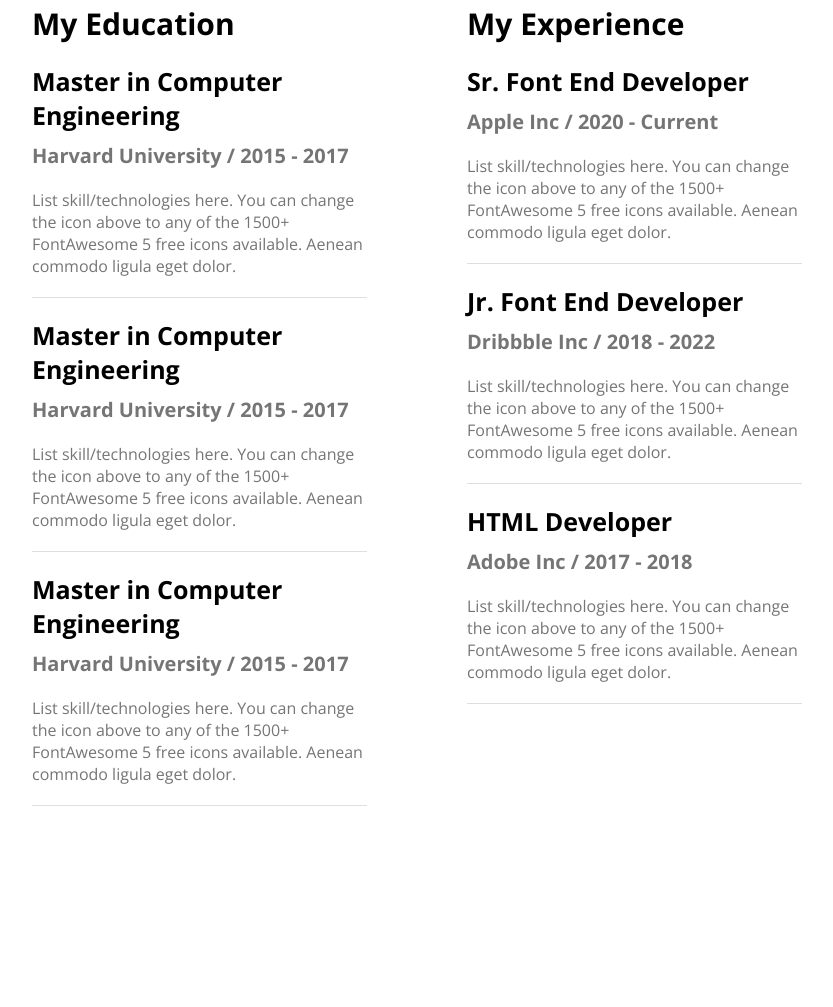
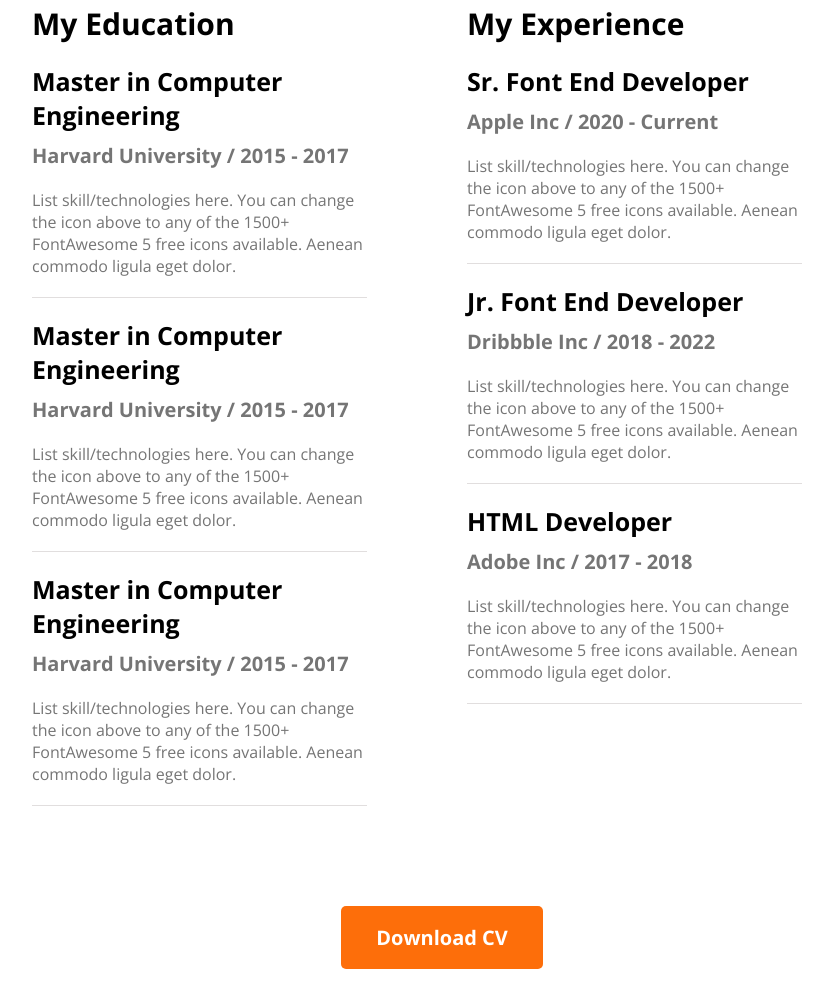
Before and after one commit to MdErsadulIslam/my-portfolio, a plain HTML site: page index.html in a window 1280 px wide. Shown: the part 2938-3945 px from the top of the page, without its empty margins (198-1031 px from the left). Before the commit the page ends 3874 px from the top, so only its background shows below. Drawn offline with nearby package versions, Linux system fonts and the light colour scheme.

Commit message:
resume button

```diff
--- a/index.html
+++ b/index.html
@@ -145,7 +145,9 @@
                     </div>
                 </div>
             </div>
+            <div style="text-align: center;"><button class="btn-primary-down">Download CV</button></div>
         </section>
+
 
 
     </main>
--- a/style.css
+++ b/style.css
@@ -167,7 +167,7 @@ padding: 0 230px 130px 230px;
   display: flex;
   justify-content: space-between;
   gap: 50px;
-  margin-top: 100px;
+  margin: 100px 0;
 }
 .resume__content{
   padding: 0 50px 0 0;
@@ -191,3 +191,16 @@ padding: 0 230px 130px 230px;
   margin-bottom: 20px;
   color: #757575;
 }
+.btn-primary-down{
+  border-radius: 5px;
+  background: #fd6e0a;
+  padding: 18px 35px;
+  border: none;
+  color: var(--white-color, #fff);
+  font-family: Open Sans;
+  font-size: 20px;
+
+  font-weight: 700;
+
+  align-items: center;
+}
```
Also changed, not shown: images/ersadul.png.
